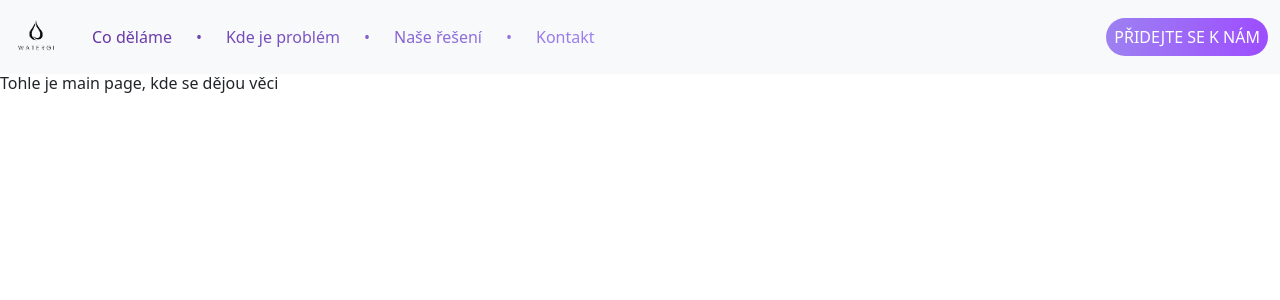
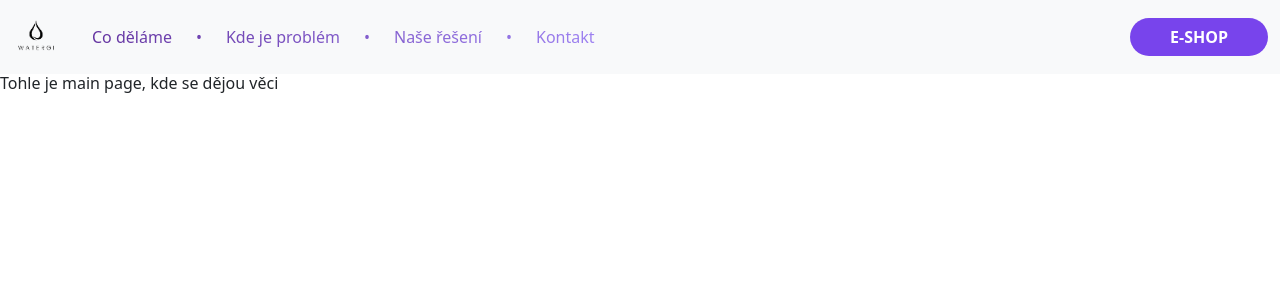
Before and after one commit to lxkask/watergi, a React (Vite) app: page / in a window 1280 px wide. Shown: the top 300 px of the page. Built offline with nearby package versions, Linux system fonts and the light colour scheme.

Commit message:
NavBar fixes

```diff
--- a/src/components/naviBar.css
+++ b/src/components/naviBar.css
@@ -11,11 +11,12 @@
 
 .join-btn {
    color: white;
-   background: rgb(157,129,241);
-   background: linear-gradient(90deg, rgba(157,129,241,1) 0%, rgba(157,77,255,1) 100%);
+   background: #7844ec;
 }
 
 .button-text {
     background-color: white;
+    font-weight: 600;
+    padding: 2rem;
     -webkit-background-clip: text;
 }
--- a/src/components/naviBar.jsx
+++ b/src/components/naviBar.jsx
@@ -58,7 +58,7 @@ const NaviBar = () => {
               </Nav>
             </Navbar.Collapse>
             <Navbar.Text className='d-none d-lg-block'>
-                <a className='rounded-5 p-2 join-btn'><span className='button-text'>PŘIDEJTE SE K NÁM</span></a>
+                <a className='rounded-5 p-2 join-btn'><span className='button-text'>E-SHOP</span></a>
             </Navbar.Text>
           </Container>
       </Navbar>
```
